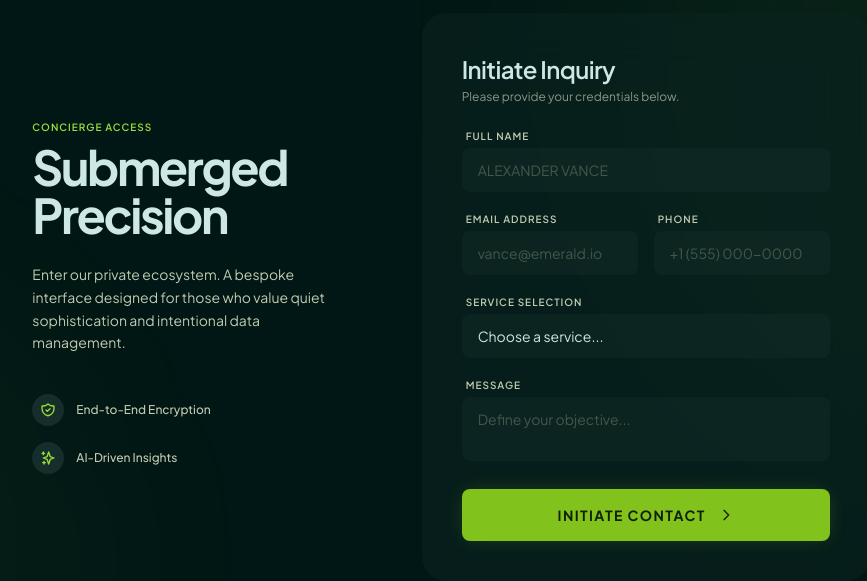
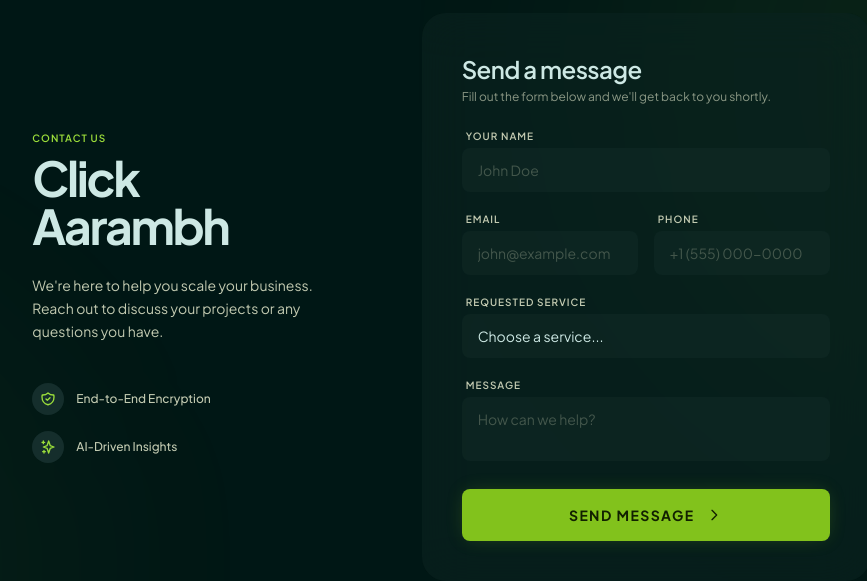
Before and after one commit to khrishChauhan/click-aarambh-form, a Next.js app: page / in a window 1280 px wide. Shown: the part 135-716 px from the top of the page, without its empty margins (189-1056 px from the left). Built offline with nearby package versions, Linux system fonts and the light colour scheme.

Commit message:
feat: implement lead submission form with automated WhatsApp redirection

```diff
--- a/app/page.tsx
+++ b/app/page.tsx
@@ -46,7 +46,7 @@ export default function Home() {
       return () => clearTimeout(timer);
     } else if (isSuccess && countdown === 0) {
       const waNumber = "15556337541";
-      const message = `Hi, I just submitted the ClickRM form. My name is ${submittedName} and I'm interested in your services.`;
+      const message = `Hi, I just submitted the Click Aarambh form. My name is ${submittedName} and I'm interested in your services.`;
       const encodedMessage = encodeURIComponent(message);
       window.location.href = `https://api.whatsapp.com/send?phone=${waNumber}&text=${encodedMessage}`;
     }
@@ -54,7 +54,7 @@ export default function Home() {
 
   if (isSuccess) {
     const waNumber = "15556337541";
-    const message = `Hi, I just submitted the ClickRM form. My name is ${submittedName} and I'm interested in your services.`;
+    const message = `Hi, I just submitted the Click Aarambh form. My name is ${submittedName} and I'm interested in your services.`;
     const encodedMessage = encodeURIComponent(message);
     const waLink = `https://api.whatsapp.com/send?phone=${waNumber}&text=${encodedMessage}`;
 
@@ -76,9 +76,9 @@ export default function Home() {
           </div>
 
           <div className="space-y-3">
-            <h2 className="text-4xl font-bold text-[#CDE8E4] tracking-tight">Precision Received</h2>
+            <h2 className="text-4xl font-bold text-[#CDE8E4] tracking-tight">Message Received</h2>
             <p className="text-[#C2CAB1] text-lg leading-relaxed">
-              Redirecting to WhatsApp to finalize your request.
+              Connecting you to WhatsApp to continue the conversation.
             </p>
           </div>
 
@@ -86,7 +86,7 @@ export default function Home() {
             <span className="text-7xl font-mono text-[#9CDF3B] font-black tabular-nums">
               {countdown}
             </span>
-            <span className="text-[#C2CAB1] text-xs mt-4 uppercase tracking-[0.3em] font-semibold">Initiating Sync</span>
+            <span className="text-[#C2CAB1] text-xs mt-4 uppercase tracking-[0.3em] font-semibold">Redirecting shortly</span>
           </div>
 
           <div className="pt-8">
@@ -94,7 +94,7 @@ export default function Home() {
               href={waLink}
               className="inline-flex items-center justify-center gap-3 px-10 py-5 bg-[#82C21C] hover:brightness-110 text-[#112000] rounded-2xl font-bold text-sm transition-all shadow-[0_15px_35px_-10px_rgba(130,194,28,0.4)] hover:-translate-y-1 active:translate-y-0"
             >
-              CLICK TO SYNC NOW
+              OPEN WHATSAPP
             </a>
           </div>
         </motion.div>
@@ -124,11 +124,11 @@ export default function Home() {
           className="hidden md:flex flex-col gap-6 w-1/3"
         >
           <div className="flex flex-col gap-2">
-            <span className="text-[#9CDF3B] font-semibold tracking-widest text-[10px] uppercase">Concierge Access</span>
-            <h1 className="text-4xl lg:text-5xl font-bold tracking-tighter leading-none text-[#CDE8E4]">Submerged <br /> Precision</h1>
+            <span className="text-[#9CDF3B] font-semibold tracking-widest text-[10px] uppercase">Contact Us</span>
+            <h1 className="text-4xl lg:text-5xl font-bold tracking-tighter leading-none text-[#CDE8E4]">Click <br /> Aarambh</h1>
           </div>
           <p className="text-[#C2CAB1] text-sm leading-relaxed max-w-xs">
-            Enter our private ecosystem. A bespoke interface designed for those who value quiet sophistication and intentional data management.
+            We're here to help you scale your business. Reach out to discuss your projects or any questions you have.
           </p>
 
           <div className="flex flex-col gap-4 mt-4">
@@ -155,8 +155,8 @@ export default function Home() {
         >
           <div className="flex flex-col gap-6 w-full">
             <div className="flex flex-col gap-1">
-              <h2 className="text-2xl font-semibold text-[#CDE8E4] tracking-tight">Initiate Inquiry</h2>
-              <p className="text-xs text-[#C2CAB1] opacity-70">Please provide your credentials below.</p>
+              <h2 className="text-2xl font-semibold text-[#CDE8E4] tracking-tight">Send a message</h2>
+              <p className="text-xs text-[#C2CAB1] opacity-70">Fill out the form below and we'll get back to you shortly.</p>
             </div>
 
             {error && (
@@ -167,14 +167,14 @@ export default function Home() {
 
             <form onSubmit={handleSubmit} className="flex flex-col gap-5">
               <div className="flex flex-col gap-1 input-focus-line group">
-                <label htmlFor="name" className="text-[10px] font-semibold uppercase tracking-widest text-[#C2CAB1] transition-colors group-focus-within:text-[#9CDF3B] ml-1">Full Name</label>
-                <input required type="text" id="name" name="name" placeholder="ALEXANDER VANCE" className="bg-[#152e2c]/40 border-none outline-none focus:ring-0 text-sm py-3 px-4 rounded-lg placeholder:text-[#C2CAB1]/30 text-[#CDE8E4] w-full" />
+                <label htmlFor="name" className="text-[10px] font-semibold uppercase tracking-widest text-[#C2CAB1] transition-colors group-focus-within:text-[#9CDF3B] ml-1">Your Name</label>
+                <input required type="text" id="name" name="name" placeholder="John Doe" className="bg-[#152e2c]/40 border-none outline-none focus:ring-0 text-sm py-3 px-4 rounded-lg placeholder:text-[#C2CAB1]/30 text-[#CDE8E4] w-full" />
               </div>
 
               <div className="grid grid-cols-1 md:grid-cols-2 gap-4">
                 <div className="flex flex-col gap-1 input-focus-line group">
-                  <label htmlFor="email" className="text-[10px] font-semibold uppercase tracking-widest text-[#C2CAB1] transition-colors group-focus-within:text-[#9CDF3B] ml-1">Email Address</label>
-                  <input required type="email" id="email" name="email" placeholder="vance@emerald.io" className="bg-[#152e2c]/40 border-none outline-none focus:ring-0 text-sm py-3 px-4 rounded-lg placeholder:text-[#C2CAB1]/30 text-[#CDE8E4] w-full" />
+                  <label htmlFor="email" className="text-[10px] font-semibold uppercase tracking-widest text-[#C2CAB1] transition-colors group-focus-within:text-[#9CDF3B] ml-1">Email</label>
+                  <input required type="email" id="email" name="email" placeholder="john@example.com" className="bg-[#152e2c]/40 border-none outline-none focus:ring-0 text-sm py-3 px-4 rounded-lg placeholder:text-[#C2CAB1]/30 text-[#CDE8E4] w-full" />
                 </div>
                 <div className="flex flex-col gap-1 input-focus-line group">
                   <label htmlFor="phone" className="text-[10px] font-semibold uppercase tracking-widest text-[#C2CAB1] transition-colors group-focus-within:text-[#9CDF3B] ml-1">Phone</label>
@@ -183,19 +183,19 @@ export default function Home() {
               </div>
 
               <div className="flex flex-col gap-1 input-focus-line group">
-                <label htmlFor="service" className="text-[10px] font-semibold uppercase tracking-widest text-[#C2CAB1] transition-colors group-focus-within:text-[#9CDF3B] ml-1">Service Selection</label>
+                <label htmlFor="service" className="text-[10px] font-semibold uppercase tracking-widest text-[#C2CAB1] transition-colors group-focus-within:text-[#9CDF3B] ml-1">Requested Service</label>
                 <select required id="service" name="service" defaultValue="" className="bg-[#152e2c]/40 border-none outline-none focus:ring-0 text-sm py-3 px-4 rounded-lg text-[#CDE8E4] w-full appearance-none cursor-pointer">
                   <option value="" disabled className="bg-[#051F1D]">Choose a service...</option>
-                  <option value="wealth" className="bg-[#051F1D]">Wealth Management Architecture</option>
-                  <option value="private" className="bg-[#051F1D]">Private Asset Intelligence</option>
-                  <option value="enterprise" className="bg-[#051F1D]">Enterprise Logistics Node</option>
+                  <option value="wealth" className="bg-[#051F1D]">Wealth Management</option>
+                  <option value="private" className="bg-[#051F1D]">Asset Strategy</option>
+                  <option value="enterprise" className="bg-[#051F1D]">Business Logistics</option>
                   <option value="other" className="bg-[#051F1D]">Other Inquiry</option>
                 </select>
               </div>
 
               <div className="flex flex-col gap-1 input-focus-line group">
                 <label htmlFor="message" className="text-[10px] font-semibold uppercase tracking-widest text-[#C2CAB1] transition-colors group-focus-within:text-[#9CDF3B] ml-1">Message</label>
-                <textarea required id="message" name="message" placeholder="Define your objective..." rows={2} className="bg-[#152e2c]/40 border-none outline-none focus:ring-0 text-sm py-3 px-4 rounded-lg placeholder:text-[#C2CAB1]/30 text-[#CDE8E4] w-full resize-none" />
+                <textarea required id="message" name="message" placeholder="How can we help?" rows={2} className="bg-[#152e2c]/40 border-none outline-none focus:ring-0 text-sm py-3 px-4 rounded-lg placeholder:text-[#C2CAB1]/30 text-[#CDE8E4] w-full resize-none" />
               </div>
 
               <button
@@ -209,11 +209,11 @@ export default function Home() {
                       <circle className="opacity-25" cx="12" cy="12" r="10" stroke="currentColor" strokeWidth="4"></circle>
                       <path className="opacity-75" fill="currentColor" d="M4 12a8 8 0 018-8V0C5.373 0 0 5.373 0 12h4zm2 5.291A7.962 7.962 0 014 12H0c0 3.042 1.135 5.824 3 7.938l3-2.647z"></path>
                     </svg>
-                    SYNCING...
+                    SENDING...
                   </span>
                 ) : (
                   <>
-                    Initiate Contact
+                    Send Message
                     <svg className="w-4 h-4 ml-1" fill="none" stroke="currentColor" viewBox="0 0 24 24" xmlns="http://www.w3.org/2000/svg"><path strokeLinecap="round" strokeLinejoin="round" strokeWidth="2" d="M9 5l7 7-7 7"></path></svg>
                   </>
                 )}
```
